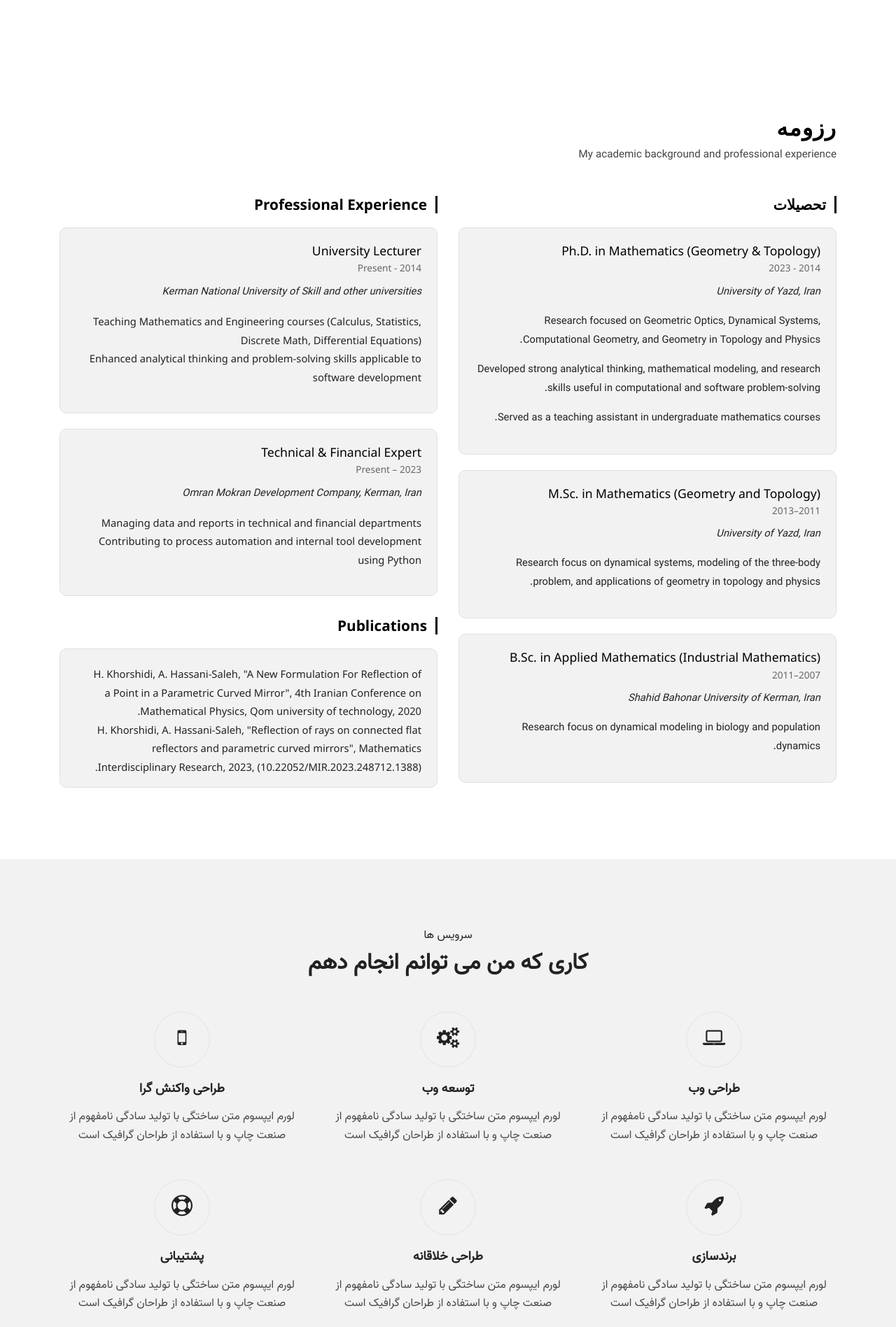
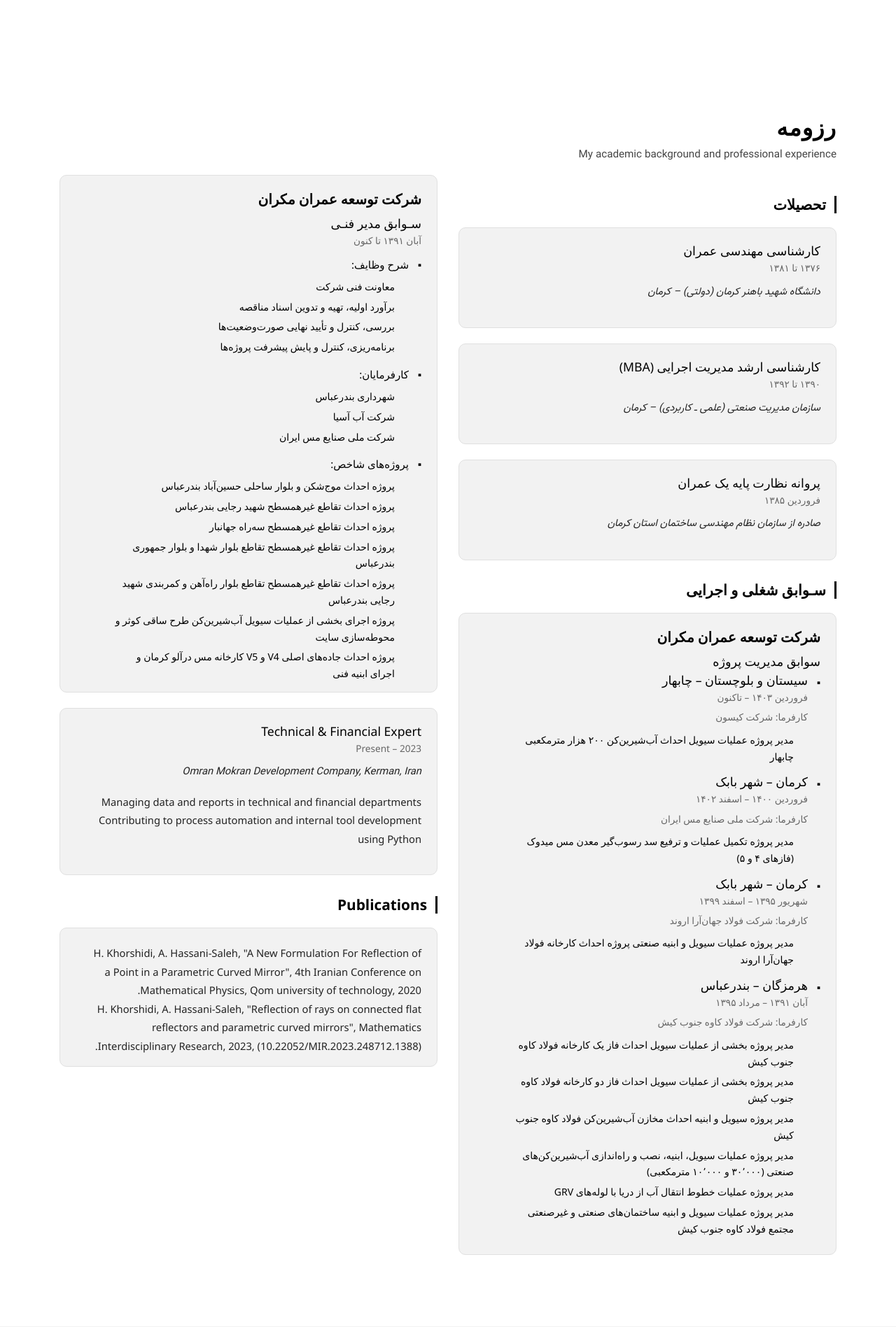
Before and after one commit to Afsaneh-hassani/safaportfolio, a Django app: page / in a window 1280 px wide. Shown: the part 1517-3414 px from the top of the page at 70% size. Run offline with Django 5.2, Linux system fonts and the light colour scheme; some libraries are stand-ins or nearby versions.

Commit message:
completing resume section

```diff
--- a/static/css/style.css
+++ b/static/css/style.css
@@ -1701,3 +1701,76 @@ section.banner-blog .banner-caption h1 {
 .pdf-link i:hover {
     transform: scale(1.15);
 }
+
+
+
+
+
+
+
+
+
+
+
+/* جهت راست به چپ */
+.main-list,
+.sub-list-level-1,
+.sub-list-level-2 {
+  direction: rtl;
+  text-align: right;
+}
+
+/* حذف بولت پیش‌فرض */
+.main-list,
+.sub-list-level-1 {
+  list-style: none;
+  padding-right: 0;
+  margin: 0;
+}
+
+/* فاصله آیتم‌های لیست اصلی */
+.main-list > li {
+  margin-bottom: 24px;
+}
+
+/* عنوان هر سابقه */
+.main-list h3 {
+  font-size: 20px;
+  font-weight: 600;
+  margin-bottom: 12px;
+  color: #000;
+}
+
+/* آیتم‌های زیرلیست سطح اول */
+.sub-list-level-1 > li {
+  margin-bottom: 14px;
+  font-size: 15px;
+  font-weight: 500;
+  position: relative;
+  padding-right: 18px;
+  color: #000;
+}
+
+/* بولت سفارشی RTL */
+.sub-list-level-1 > li::before {
+  content: "▪";
+  position: absolute;
+  right: 0;
+  top: 0;
+  color: #000;
+}
+
+/* زیرلیست سطح دوم (۳تایی) */
+.sub-list-level-2 {
+  margin-top: 6px;
+  padding-right: 20px;
+  list-style: disc;
+}
+
+/* آیتم‌های جزئیات */
+.sub-list-level-2 li {
+  font-size: 14px;
+  margin-bottom: 5px;
+  line-height: 1.7;
+  color: #000;
+}
--- a/templates/website/index.html
+++ b/templates/website/index.html
@@ -179,41 +179,151 @@
 
             <h3 class="resume-title">تحصیلات</h3>
             <div class="resume-item">
-              <h4>Ph.D. in Mathematics (Geometry & Topology)</h4>
-              <h5>2014 - 2023</h5>
-              <p><em>University of Yazd, Iran</em></p>
-              <p> Research focused on Geometric Optics, Dynamical Systems, Computational Geometry, and Geometry in Topology and Physics.</p>
-<p> Developed strong analytical thinking, mathematical modeling, and research skills useful in computational and software problem-solving.</p>
-<p> Served as a teaching assistant in undergraduate mathematics courses.</p>
+              <h4>	کارشناسی مهندسی عمران</h4>
+              <h5>۱۳۷۶ تا ۱۳۸۱</h5>
+              <p><em>دانشگاه شهید باهنر کرمان (دولتی) – کرمان</em></p>
+
             </div><!-- Edn Resume Item -->
 
             <div class="resume-item">
-              <h4>M.Sc. in Mathematics (Geometry and Topology)</h4>
-              <h5>2011–2013</h5>
-              <p><em>University of Yazd, Iran</em></p>
-              <p> Research focus on dynamical systems, modeling of the three-body problem, and applications of geometry in topology and physics.</p>
+              <h4>	کارشناسی ارشد مدیریت اجرایی (MBA)</h4>
+              <h5>۱۳۹۰ تا ۱۳۹۲</h5>
+              <p><em>سازمان مدیریت صنعتی (علمی ـ کاربردی) – کرمان</em></p>
+
             </div><!-- Edn Resume Item -->
 
             <div class="resume-item">
-              <h4>B.Sc. in Applied Mathematics (Industrial Mathematics)</h4>
-              <h5>2007–2011</h5>
-              <p><em>Shahid Bahonar University of Kerman, Iran</em></p>
-              <p>Research focus on dynamical modeling in biology and population dynamics.</p>
+              <h4>	پروانه نظارت پایه یک عمران</h4>
+              <h5>فروردین ۱۳۸۵</h5>
+              <p><em>صادره از سازمان نظام مهندسی ساختمان استان کرمان</em></p>
+
             </div><!-- Edn Resume Item -->
+            <h3 class="resume-title">سـوابق شغلی و اجرایی </h3>
+
+<div class="resume-item pb-0">
+ <section id="resume">
+
+
+  <ul class="main-list">
+    <!-- آیتم اول از لیست دوتایی -->
+    <li>
+      <h3> 	 شرکت توسعه عمران مکران </h3>
+
+      <h4>سوابق مدیریت پروژه</h4>
+
+
+      <ul class="sub-list-level-1">
+        <!-- زیرلیست ۴تایی -->
+        <li>
+         <h4>سیستان و بلوچستان – چابهار</h4>
+         <h5>فروردین ۱۴۰۳ – تاکنون</h5>
+         <h5>کارفرما: شرکت کیسون</h5>
+          <ul class="sub-list-level-2">
+            <!-- زیرلیست ۳تایی -->
+            <li>	مدیر پروژه عملیات سیویل احداث آب‌شیرین‌کن ۲۰۰ هزار مترمکعبی چابهار</li>
+
+          </ul>
+        </li>
+
+        <li>
+          <h4>کرمان – شهر بابک</h4>
+          <h5>فروردین ۱۴۰۰ – اسفند ۱۴۰۲</h5>
+          <h5>کارفرما: شرکت ملی صنایع مس ایران</h5>
+          <ul class="sub-list-level-2">
+            <li>	مدیر پروژه تکمیل عملیات و ترفیع سد رسوب‌گیر معدن مس میدوک (فازهای ۴ و ۵)</li>
+
+          </ul>
+        </li>
+
+        <li>
+         <h4>کرمان – شهر بابک</h4>
+          <h5>شهریور ۱۳۹۵ – اسفند ۱۳۹۹</h5>
+          <h5>کارفرما: شرکت فولاد جهان‌آرا اروند</h5>
+          <ul class="sub-list-level-2">
+            <li>	مدیر پروژه عملیات سیویل و ابنیه صنعتی پروژه احداث کارخانه فولاد جهان‌آرا اروند</li>
+
+          </ul>
+        </li>
+
+        <li>
+          <h4>هرمزگان – بندرعباس</h4>
+          <h5>آبان ۱۳۹۱ – مرداد ۱۳۹۵</h5>
+          <h5>کارفرما: شرکت فولاد کاوه جنوب کیش</h5></h4>
+          <ul class="sub-list-level-2">
+            <li>	مدیر پروژه بخشی از عملیات سیویل احداث فاز یک کارخانه فولاد کاوه جنوب کیش</li>
+            <li>	مدیر پروژه بخشی از عملیات سیویل احداث فاز دو کارخانه فولاد کاوه جنوب کیش</li>
+            <li>	مدیر پروژه سیویل و ابنیه احداث مخازن آب‌شیرین‌کن فولاد کاوه جنوب کیش</li>
+            <li>مدیر پروژه عملیات سیویل، ابنیه، نصب و راه‌اندازی آب‌شیرین‌کن‌های صنعتی (۳۰٬۰۰۰ و ۱۰٬۰۰۰ مترمکعبی)</li>
+            <li>مدیر پروژه عملیات خطوط انتقال آب از دریا با لوله‌های GRV</li>
+            <li>مدیر پروژه عملیات سیویل و ابنیه ساختمان‌های صنعتی و غیرصنعتی مجتمع فولاد کاوه جنوب کیش</li>
+          </ul>
+        </li>
+      </ul>
+    </li>
+
+    <!-- آیتم دوم از لیست دوتایی -->
+
+  </ul>
+</section>
+</div><!-- End Resume Item -->
 
           </div>
 
+
+
+
           <div class="col-lg-6" data-aos="fade-up" data-aos-delay="200">
-            <h3 class="resume-title">Professional Experience</h3>
-            <div class="resume-item">
-              <h4>University Lecturer</h4>
-              <h5>2014 - Present</h5>
-              <p><em>Kerman National University of Skill and other universities </em></p>
-              <ul>
-                <li>Teaching Mathematics and Engineering courses (Calculus, Statistics, Discrete Math, Differential Equations)</li>
-                <li>Enhanced analytical thinking and problem-solving skills applicable to software development </li>
 
-              </ul>
+
+                <li>
+        <div class="resume-item pb-0">
+ <section id="resume">
+
+
+  <ul class="main-list">
+      <h3> 	 شرکت توسعه عمران مکران </h3>
+      <h4>سـوابق مدیر فنـی </h4>
+      <h5>آبان ۱۳۹۱ تا کنون</h5>
+
+      <ul class="sub-list-level-1">
+        <li>
+          شرح وظایف:
+          <ul class="sub-list-level-2">
+            <li>	معاونت فنی شرکت</li>
+            <li> 	برآورد اولیه، تهیه و تدوین اسناد مناقصه</li>
+            <li>	بررسی، کنترل و تأیید نهایی صورت‌وضعیت‌ها</li>
+            <li>برنامه‌ریزی، کنترل و پایش پیشرفت پروژه‌ها</li>
+          </ul>
+        </li>
+
+        <li>
+          کارفرمایان:
+          <ul class="sub-list-level-2">
+            <li> شهرداری بندرعباس</li>
+            <li>شرکت آب آسیا</li>
+            <li> شرکت ملی صنایع مس ایران</li>
+          </ul>
+        </li>
+
+        <li>
+     پروژه‌های شاخص:
+          <ul class="sub-list-level-2">
+            <li>	پروژه احداث موج‌شکن و بلوار ساحلی حسین‌آباد بندرعباس</li>
+            <li> 	پروژه احداث تقاطع غیرهمسطح شهید رجایی بندرعباس</li>
+            <li> پروژه احداث تقاطع غیرهمسطح سه‌راه جهانبار</li>
+            <li>پروژه احداث تقاطع غیرهمسطح تقاطع بلوار شهدا و بلوار جمهوری بندرعباس</li>
+            <li> پروژه احداث تقاطع غیرهمسطح تقاطع بلوار راه‌آهن و کمربندی شهید رجایی بندرعباس</li>
+            <li> پروژه اجرای بخشی از عملیات سیویل آب‌شیرین‌کن طرح ساقی کوثر و محوطه‌سازی سایت</li>
+            <li> 	پروژه احداث جاده‌های اصلی V4 و V5 کارخانه مس درآلو کرمان و اجرای ابنیه فنی</li>
+          </ul>
+        </li>
+
+
+      </ul>
+    </li>
+    </ul>
+</section>
+
             </div><!-- Edn Resume Item -->
 
             <div class="resume-item">
```
